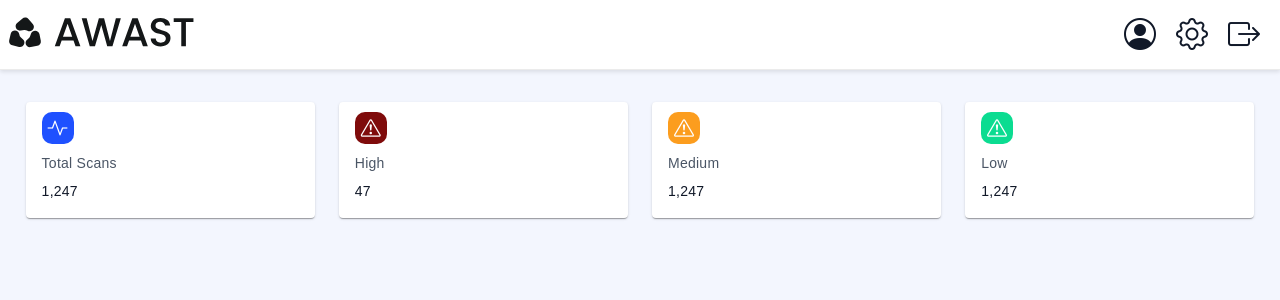
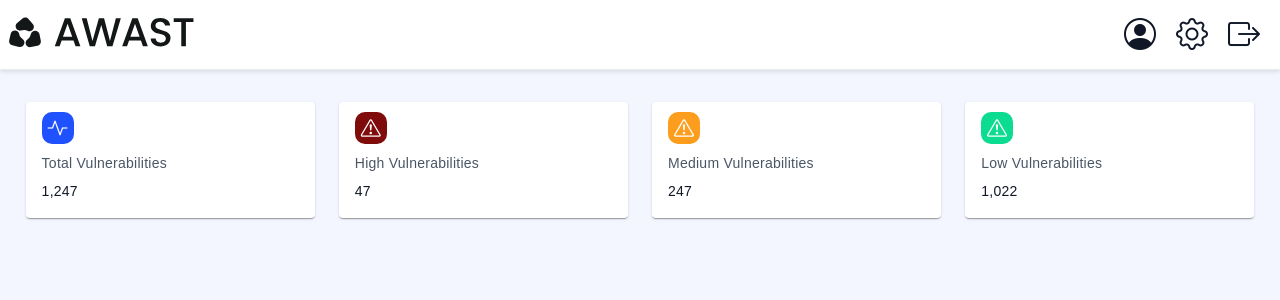
Before and after one commit to MikoBN1/AWAST_Diploma, a Vue app in the folder client/awast-front/: page /dashboard in a window 1280 px wide. Shown: the top 300 px of the page. Built offline with nearby package versions, Linux system fonts and the light colour scheme; a web font is replaced by a local one.

Commit message:
fix: dashboard chips text

```diff
--- a/client/awast-front/src/components/dashboard/DashboardChips.vue
+++ b/client/awast-front/src/components/dashboard/DashboardChips.vue
@@ -14,7 +14,7 @@
         </v-card-title>
       </v-card-item>
       <v-card-text>
-        <p class="sub-text mb-2">Total Scans</p>
+        <p class="sub-text mb-2">Total Vulnerabilities</p>
         <p class="value">1,247</p>
       </v-card-text>
     </v-card>
@@ -29,7 +29,7 @@
         </v-card-title>
       </v-card-item>
       <v-card-text>
-        <p class="sub-text mb-2">High</p>
+        <p class="sub-text mb-2">High Vulnerabilities</p>
         <p class="value">47</p>
       </v-card-text>
     </v-card>
@@ -44,8 +44,8 @@
         </v-card-title>
       </v-card-item>
       <v-card-text>
-        <p class="sub-text mb-2">Medium</p>
-        <p class="value">1,247</p>
+        <p class="sub-text mb-2">Medium Vulnerabilities</p>
+        <p class="value">247</p>
       </v-card-text>
     </v-card>
   </v-col>
@@ -59,8 +59,8 @@
         </v-card-title>
       </v-card-item>
       <v-card-text>
-        <p class="sub-text mb-2">Low</p>
-        <p class="value">1,247</p>
+        <p class="sub-text mb-2">Low Vulnerabilities</p>
+        <p class="value">1,022</p>
       </v-card-text>
     </v-card>
   </v-col>
```
